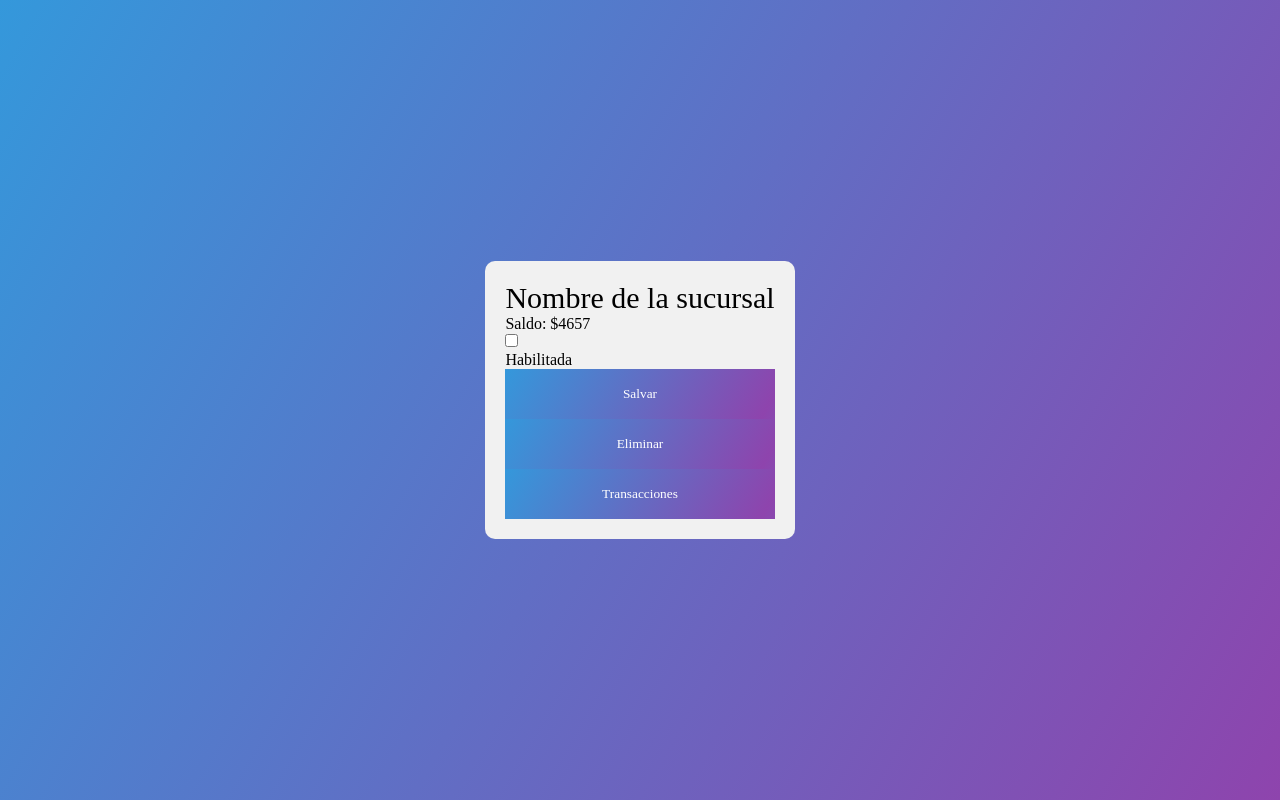
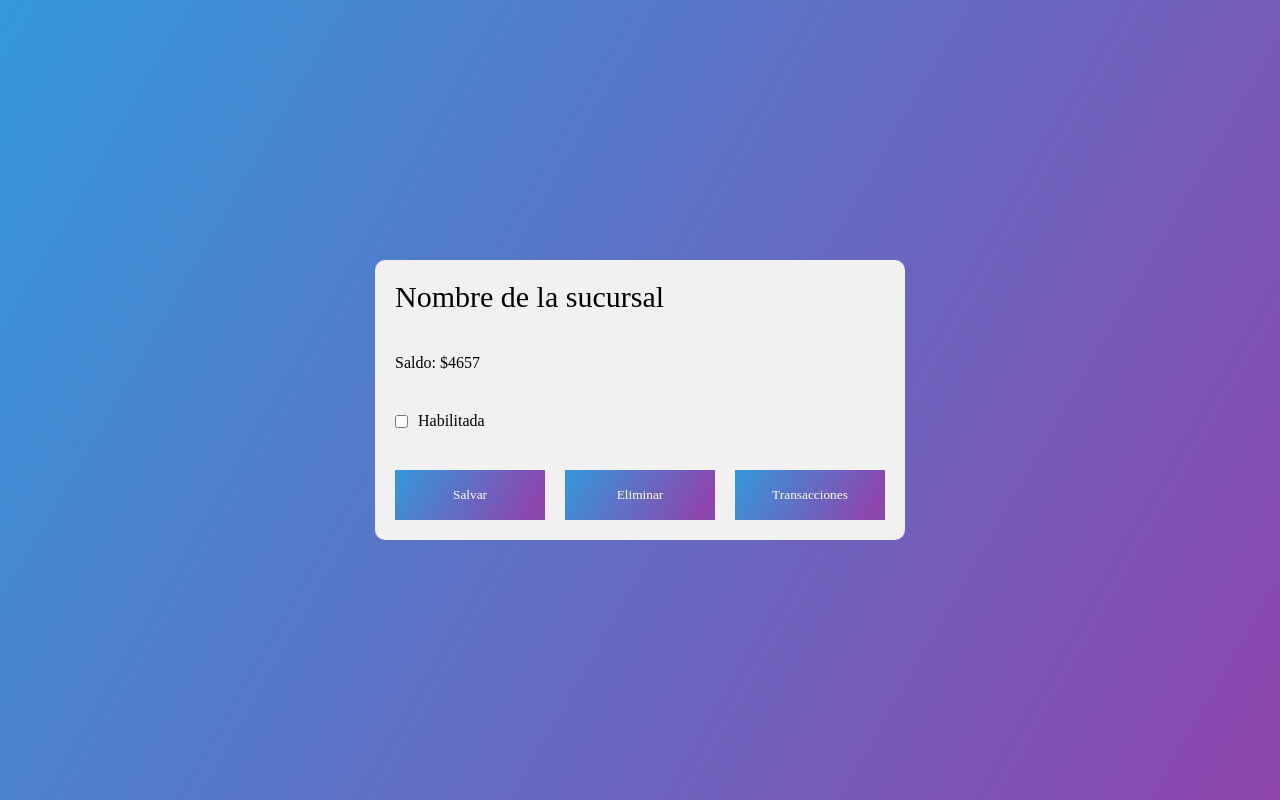
Before and after one commit to sebasgamboa27/Sucursal-Window, an Angular app in the folder Sucursal/: page /sucursal in a window 1280 px wide. Built offline with nearby package versions, Linux system fonts and the light colour scheme.

Commit message:
[fixed] fx layout to css

```diff
--- a/Sucursal/src/app/sucursal-visualizer/sucursal-visualizer.component.css
+++ b/Sucursal/src/app/sucursal-visualizer/sucursal-visualizer.component.css
@@ -2,6 +2,21 @@
   background-color: #f1f1f1;
   border-radius: 10px;
   padding: 20px;
+  display: flex;
+  flex-direction: column;
+  gap: 40px;
+}
+
+.enabled-container{
+  display: flex;
+  align-items: center;
+  gap: 10px;
+}
+
+.buttons-container{
+  display: flex;
+  justify-content: space-between;
+  gap: 20px;
 }
 
 .name-holder{
--- a/Sucursal/src/app/sucursal-visualizer/sucursal-visualizer.component.html
+++ b/Sucursal/src/app/sucursal-visualizer/sucursal-visualizer.component.html
@@ -1,18 +1,18 @@
-<div class="container" fxLayout="column" fxLayoutGap="40px" >
-  <div fxLayout="row" class="name-holder">
+<div class="container">
+  <div class="name-holder">
     {{sucursalName}}
   </div>
 
-  <div fxLayout="row">
+  <div>
     Saldo: ${{sucursalMoney}}
   </div>
 
-  <div fxLayoutAlign="start center" fxLayoutGap="10px">
+  <div class="enabled-container">
     <input type="checkbox">
     <p>Habilitada</p>
   </div>
 
-  <div fxLayout="row" fxLayoutAlign="space-between" fxLayoutGap="20px">
+  <div class="buttons-container">
     <app-button>Salvar</app-button>
     <app-button>Eliminar</app-button>
     <app-button>Transacciones</app-button>
```
